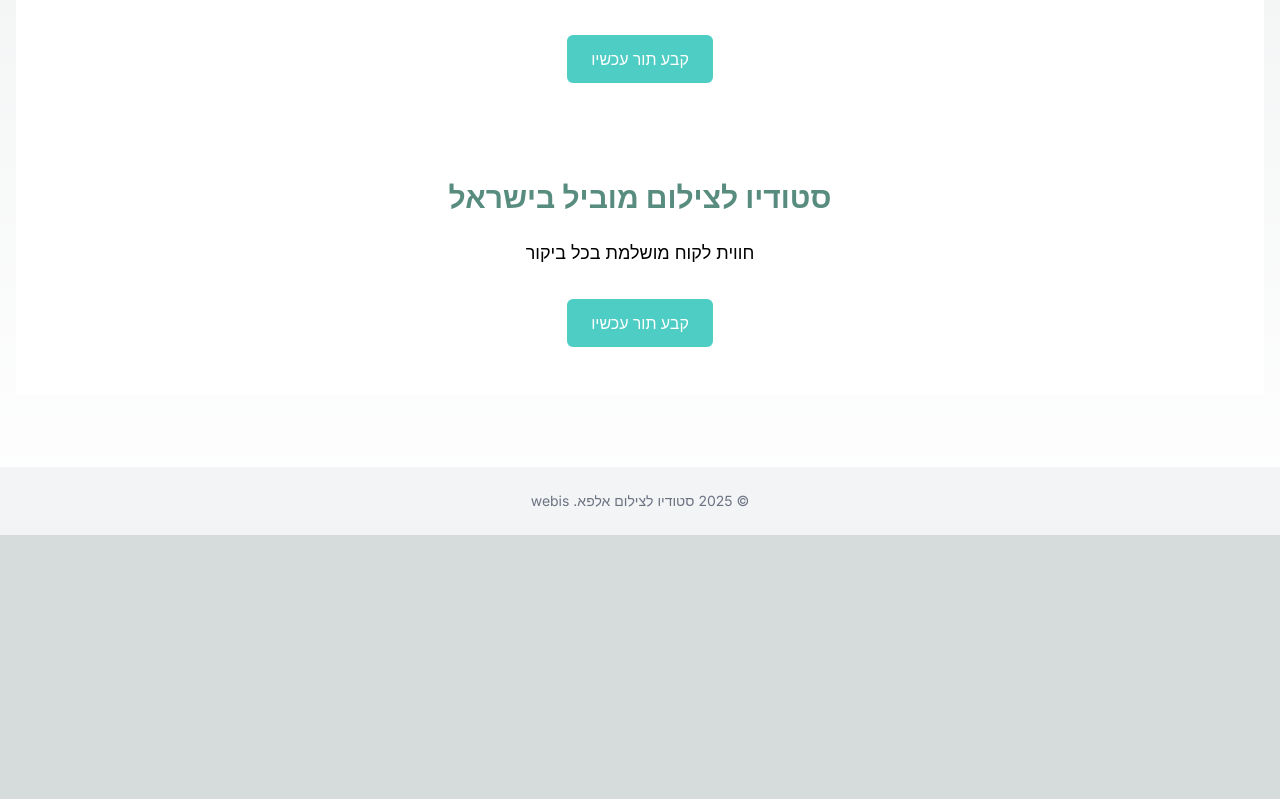
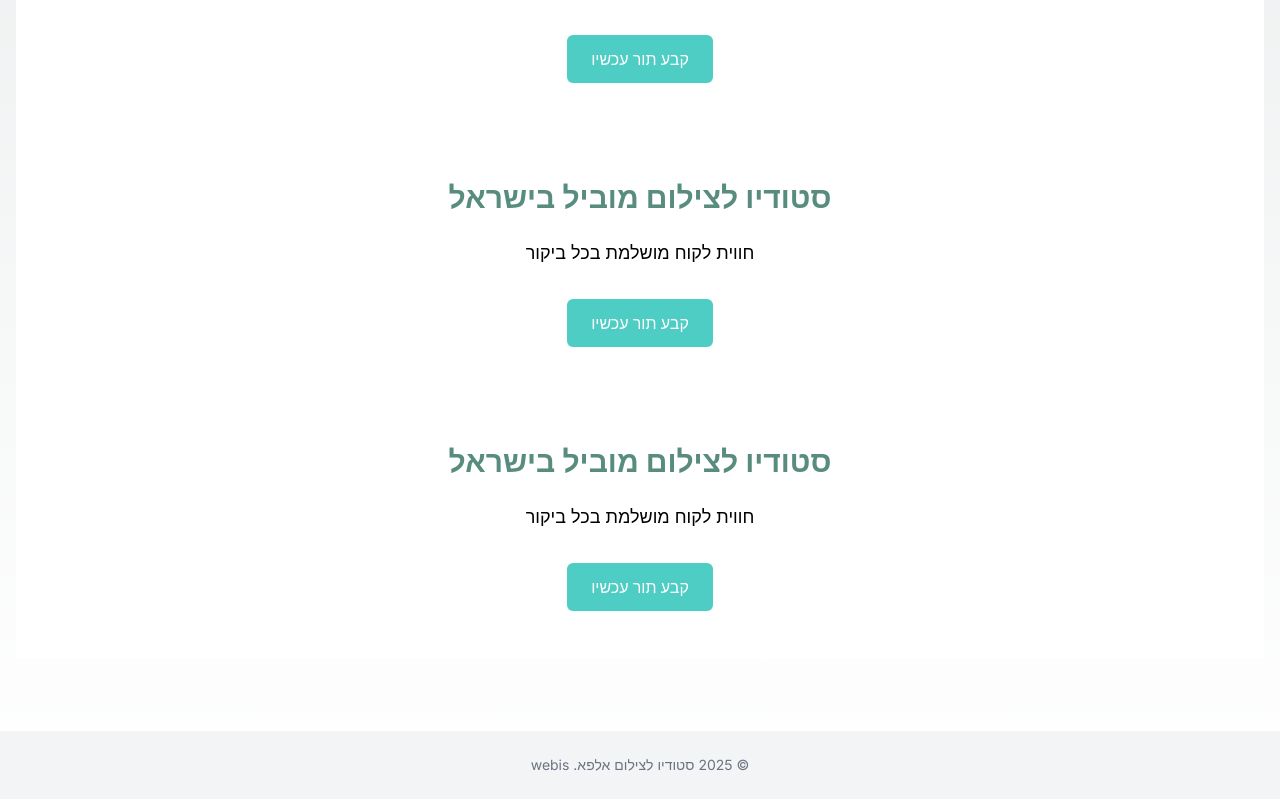
Before and after one commit to Webis-sites/webis-site-stvdyv-ltsylvm-alpa-1747504353936, a Next.js app: page / in a window 1280 px wide. Shown: the part 1485-2284 px from the top of the page. Before the commit the page ends 2020 px from the top, so only its background shows below. Built offline with nearby package versions, Linux system fonts and the light colour scheme.

Commit message:
Add CTASection component to page

```diff
--- a/src/app/page.tsx
+++ b/src/app/page.tsx
@@ -7,6 +7,7 @@ import AboutSection from '@/components/AboutSection';
 import ProcessSection from '@/components/ProcessSection';
 import GallerySection from '@/components/GallerySection';
 import ContactSection from '@/components/ContactSection';
+import CTASection from '@/components/CTASection';
 
 export default function HomePage() {
   return (
@@ -20,6 +21,7 @@ export default function HomePage() {
         <ProcessSection />
         <GallerySection />
         <ContactSection />
+        <CTASection />
       </main>
     </>
   );
```
